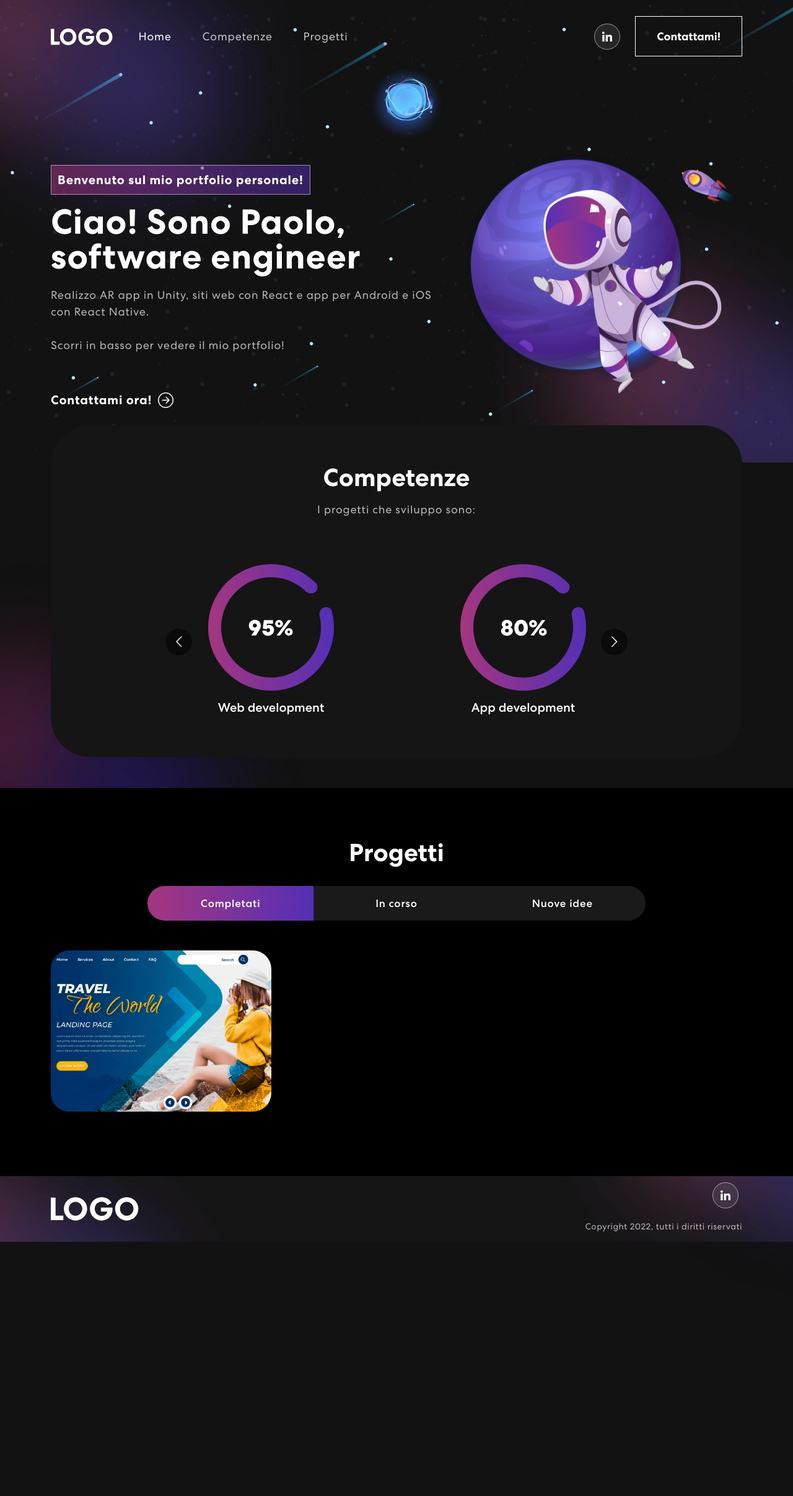
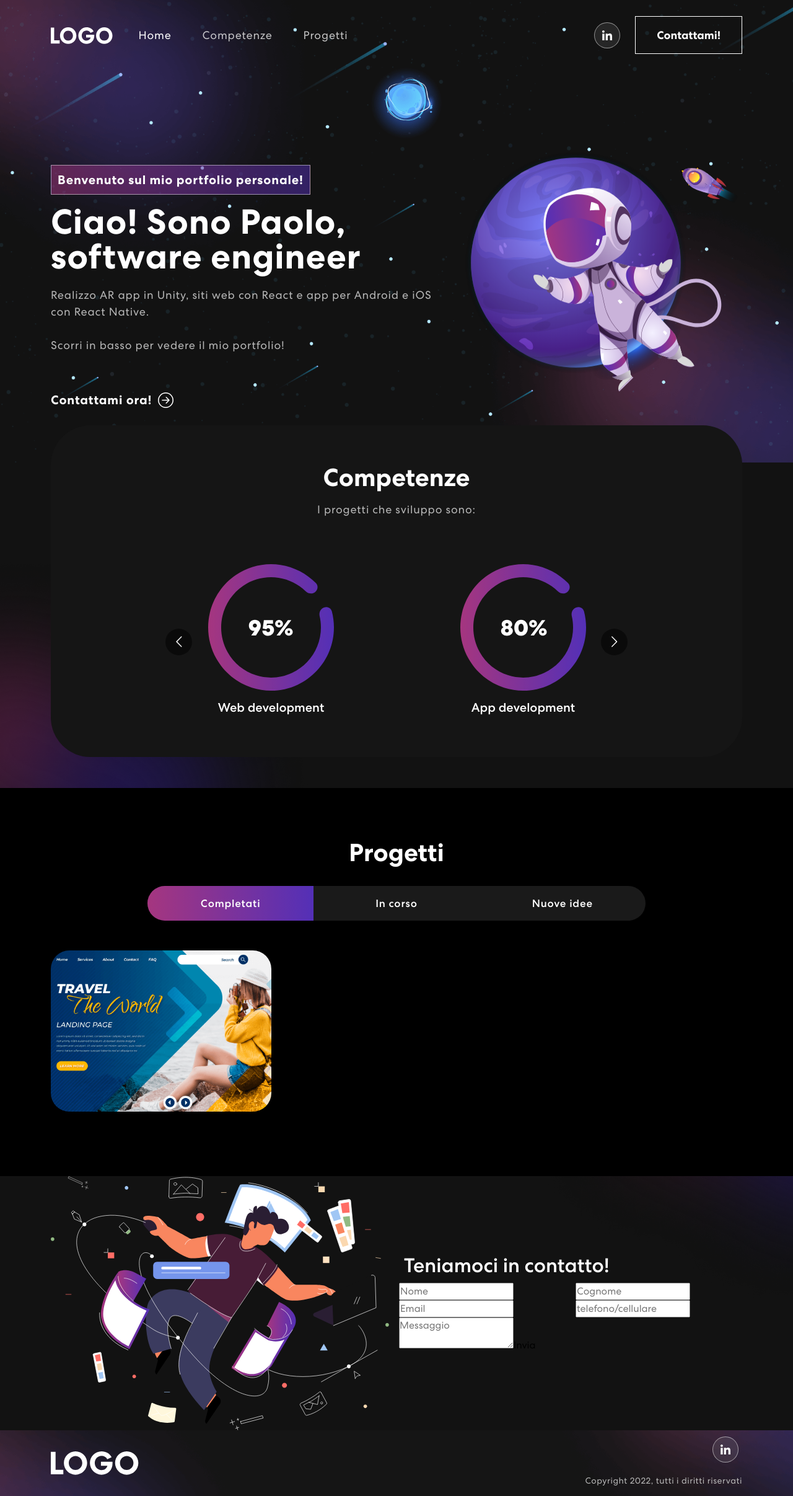
Before and after one commit to Paolo95/Portfolio_site, a React (Create React App) app: page / in a window 1280 px wide. Shown: the whole page at 62% size. Before the commit the page ends 2111 px from the top, so only its background shows below. Built offline with nearby package versions, Linux system fonts and the light colour scheme.

Commit message:
Add contact to main page WIP

```diff
--- a/src/App.js
+++ b/src/App.js
@@ -3,6 +3,7 @@ import { NavBar } from "./components/NavBar"
 import { Banner } from './components/Banner'
 import { Skills } from './components/Skills'
 import { Projects } from './components/Projects'
+import { Contact } from './components/Contact'
 import { Footer } from './components/Footer'
 import 'bootstrap/dist/css/bootstrap.min.css'
 
@@ -14,6 +15,7 @@ function App() {
       <Banner />
       <Skills />
       <Projects />
+      <Contact />
       <Footer />
     </div>
   );
--- a/src/components/Contact.js
+++ b/src/components/Contact.js
@@ -1,5 +1,5 @@
 import { useState } from "react";
-import { Container, Row } from "react-bootstrap";
+import { Container, Row, Col } from "react-bootstrap";
 import contactImg from "../assets/img/contact-img.svg";
 
 export const Contact = () => {
@@ -44,7 +44,7 @@ export const Contact = () => {
     };
 
     return (
-        <section className="contact" id="connect">
+        <section className="contact" id="contact">
             <Container>
                 <Row className="align-items-center">
                     <Col md={6}>
--- a/src/components/NavBar.js
+++ b/src/components/NavBar.js
@@ -54,7 +54,7 @@ export const NavBar = () => {
                 <div className='social-icon'>
                     <a href='https://www.linkedin.com/in/paolo-compagnoni-3749631b2/' target='_blank' rel="noreferrer"><img src={navIcon1} alt="linkedIn" /></a>
                 </div>
-                <button className='vvd' onClick={() => console.log('connect')}><span>Contattami!</span></button>
+                <a href="#contact"><button className='vvd' onClick={() => console.log('connect')}><span>Contattami!</span></button></a>
             </span>
             </Navbar.Collapse>
         </Container>
```
